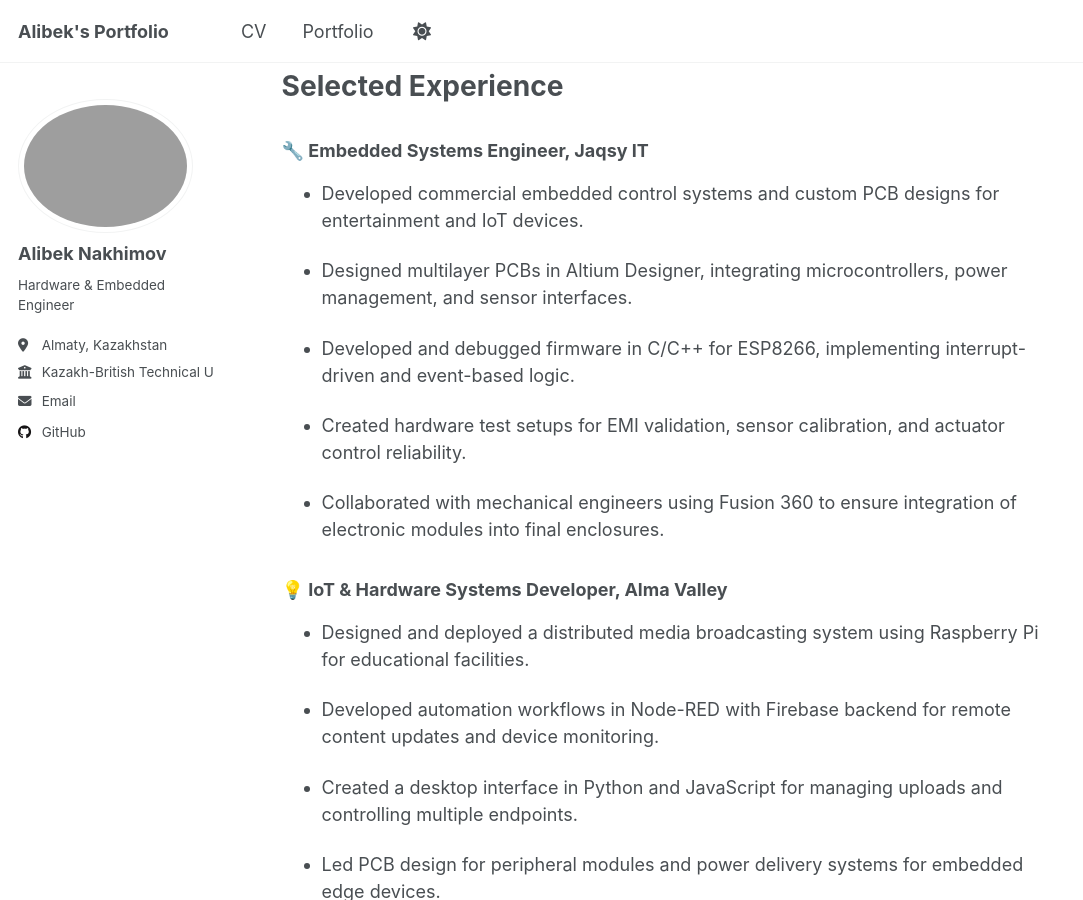
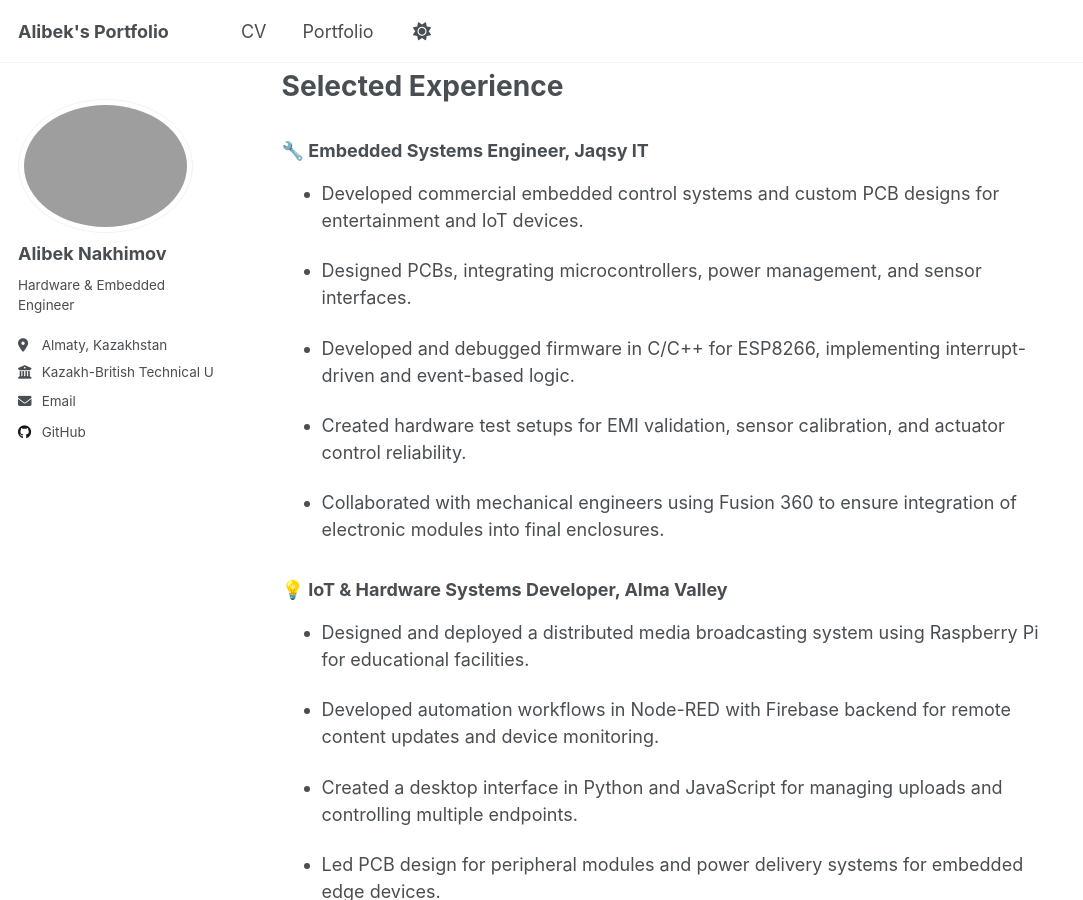
Before and after one commit to alibeknakhimov/portfolio.github.io, a Jekyll site: the page built from _pages/about.md, in a window 1280 px wide and 900 px high, scrolled down 438 px. Shown: the whole window, without its empty margins (0-1083 px from the left). Built offline with Jekyll 4.4.1, drawn with Linux system fonts in a browser that asks for light colours; a script that is not in the unit is left out.

Commit message:
lil bit change

```diff
--- a/_pages/about.md
+++ b/_pages/about.md
@@ -19,7 +19,7 @@ Selected Experience
 
 * Developed commercial embedded control systems and custom PCB designs for entertainment and IoT devices.
 
-* Designed multilayer PCBs in Altium Designer, integrating microcontrollers, power management, and sensor interfaces.
+* Designed PCBs, integrating microcontrollers, power management, and sensor interfaces.
 
 * Developed and debugged firmware in C/C++ for ESP8266, implementing interrupt-driven and event-based logic.
 
```
